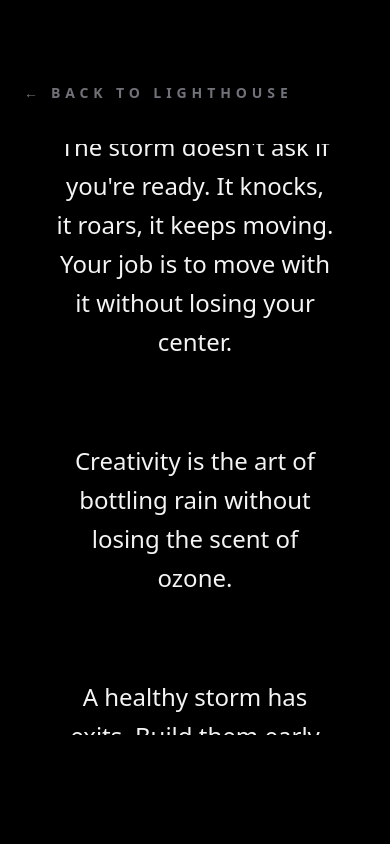
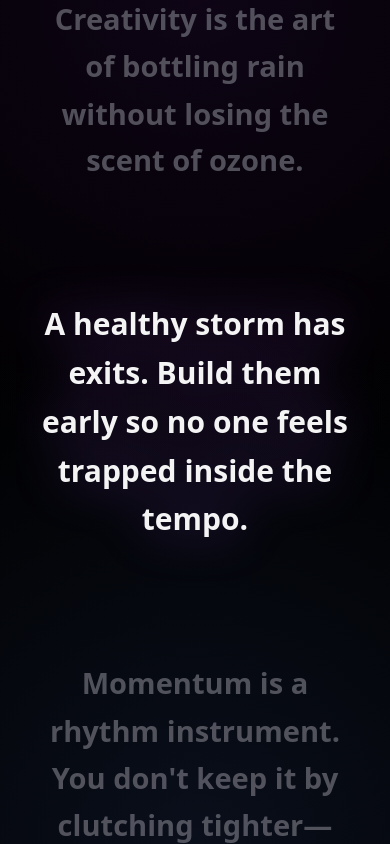
Before and after one commit to A1yCE005/Blog_Alpha, a Next.js app: page /storm in a window 390 px wide. Built offline with nearby package versions, Linux system fonts and the light colour scheme.

Commit message:
Immerse Storm quotes with dynamic spotlight

```diff
--- a/app/storm/StormPageContent.tsx
+++ b/app/storm/StormPageContent.tsx
@@ -1,6 +1,5 @@
 "use client";
 
-import Link from "next/link";
 import {
   useCallback,
   useEffect,
@@ -34,7 +33,7 @@ type StormPageContentProps = {
 };
 
 export function StormPageContent({ quotes }: StormPageContentProps) {
-  const { isTransitioning, handleLinkClick } = usePageTransition("storm");
+  const { isTransitioning } = usePageTransition("storm");
   const isInteractive = !isTransitioning;
 
   const containerRef = useRef<HTMLDivElement>(null);
@@ -43,10 +42,20 @@ export function StormPageContent({ quotes }: StormPageContentProps) {
   const shouldRestoreScrollRef = useRef(false);
   const loadTimeoutRef = useRef<number | null>(null);
   const hasSeededRef = useRef(false);
+  const scrollIdleTimeoutRef = useRef<number | null>(null);
+  const isUserScrollingRef = useRef(false);
+  const initialHighlightRef = useRef(false);
+  const activeIdRef = useRef<number | null>(null);
+  const itemElementsRef = useRef(new Map<number, HTMLDivElement>());
+  const ignoreScrollEventsRef = useRef(false);
 
   const [items, setItems] = useState<StormItem[]>([]);
   const [ready, setReady] = useState(false);
   const [loading, setLoading] = useState(false);
+  const [activeId, setActiveId] = useState<number | null>(null);
+  const [isUserScrolling, setIsUserScrolling] = useState(false);
+
+  const depthEnabled = activeId !== null && !isUserScrolling;
 
   const pool = useMemo<StormPoolQuote[]>(() => {
     return quotes.map((quote, index) => ({
@@ -67,10 +76,18 @@ export function StormPageContent({ quotes }: StormPageContentProps) {
       setItems([]);
       setReady(true);
       hasSeededRef.current = true;
+      initialHighlightRef.current = false;
+      activeIdRef.current = null;
+      setActiveId(null);
+      setIsUserScrolling(false);
     } else {
       setItems([]);
       setReady(false);
       hasSeededRef.current = false;
+      initialHighlightRef.current = false;
+      activeIdRef.current = null;
+      setActiveId(null);
+      setIsUserScrolling(false);
     }
   }, [poolSignature, pool.length]);
 
@@ -79,6 +96,10 @@ export function StormPageContent({ quotes }: StormPageContentProps) {
       if (loadTimeoutRef.current !== null) {
         window.clearTimeout(loadTimeoutRef.current);
         loadTimeoutRef.current = null;
+      }
+      if (scrollIdleTimeoutRef.current !== null) {
+        window.clearTimeout(scrollIdleTimeoutRef.current);
+        scrollIdleTimeoutRef.current = null;
       }
     };
   }, []);
@@ -128,7 +149,14 @@ export function StormPageContent({ quotes }: StormPageContentProps) {
     requestAnimationFrame(() => {
       const container = containerRef.current;
       if (container) {
-        container.scrollTop = (container.scrollHeight - container.clientHeight) / 2;
+        const target = (container.scrollHeight - container.clientHeight) / 2;
+        if (!Number.isNaN(target)) {
+          ignoreScrollEventsRef.current = true;
+          container.scrollTop = target;
+          requestAnimationFrame(() => {
+            ignoreScrollEventsRef.current = false;
+          });
+        }
       }
       setReady(true);
     });
@@ -146,7 +174,13 @@ export function StormPageContent({ quotes }: StormPageContentProps) {
     }
 
     const delta = container.scrollHeight - previousHeightRef.current;
-    container.scrollTop += delta;
+    if (delta !== 0) {
+      ignoreScrollEventsRef.current = true;
+      container.scrollTop += delta;
+      requestAnimationFrame(() => {
+        ignoreScrollEventsRef.current = false;
+      });
+    }
     shouldRestoreScrollRef.current = false;
   }, [items]);
 
@@ -186,11 +220,74 @@ export function StormPageContent({ quotes }: StormPageContentProps) {
     [attach, createEntries, loading, pool.length, ready]
   );
 
+  const registerItemElement = useCallback((id: number, node: HTMLDivElement | null) => {
+    if (node) {
+      itemElementsRef.current.set(id, node);
+    } else {
+      itemElementsRef.current.delete(id);
+    }
+  }, []);
+
+  const setActive = useCallback((id: number | null) => {
+    activeIdRef.current = id;
+    setActiveId(id);
+  }, []);
+
+  const focusNearest = useCallback(() => {
+    const container = containerRef.current;
+    if (!container) {
+      return;
+    }
+
+    let closestId: number | null = null;
+    let closestDistance = Number.POSITIVE_INFINITY;
+    const containerRect = container.getBoundingClientRect();
+    const containerCenter = containerRect.top + container.clientHeight / 2;
+
+    for (const [id, node] of itemElementsRef.current.entries()) {
+      const rect = node.getBoundingClientRect();
+      const nodeCenter = rect.top + rect.height / 2;
+      const distance = Math.abs(nodeCenter - containerCenter);
+      if (distance < closestDistance) {
+        closestId = id;
+        closestDistance = distance;
+      }
+    }
+
+    if (closestId !== null) {
+      setActive(closestId);
+    } else {
+      setActive(null);
+    }
+  }, [setActive]);
+
   const handleScroll = useCallback(
     (event: UIEvent<HTMLDivElement>) => {
       if (!ready || loading || pool.length === 0) {
         return;
       }
+
+      if (ignoreScrollEventsRef.current) {
+        return;
+      }
+
+      if (!isUserScrollingRef.current) {
+        isUserScrollingRef.current = true;
+        setIsUserScrolling(true);
+        if (activeIdRef.current !== null) {
+          setActive(null);
+        }
+      }
+
+      if (scrollIdleTimeoutRef.current !== null) {
+        window.clearTimeout(scrollIdleTimeoutRef.current);
+      }
+
+      scrollIdleTimeoutRef.current = window.setTimeout(() => {
+        isUserScrollingRef.current = false;
+        setIsUserScrolling(false);
+        focusNearest();
+      }, 220);
 
       const target = event.currentTarget;
       const { scrollTop, scrollHeight, clientHeight } = target;
@@ -203,7 +300,7 @@ export function StormPageContent({ quotes }: StormPageContentProps) {
         load("down");
       }
     },
-    [load, loading, pool.length, ready]
+    [focusNearest, load, loading, pool.length, ready, setActive]
   );
 
   const rerollItem = useCallback(
@@ -218,6 +315,57 @@ export function StormPageContent({ quotes }: StormPageContentProps) {
     [pool.length, sample]
   );
 
+  useEffect(() => {
+    if (!ready || items.length === 0) {
+      return;
+    }
+
+    if (initialHighlightRef.current) {
+      return;
+    }
+
+    const targetIndex = Math.floor(Math.random() * items.length);
+    const targetItem = items[targetIndex];
+    if (!targetItem) {
+      return;
+    }
+
+    initialHighlightRef.current = true;
+
+    let attempts = 0;
+    const focusInitial = () => {
+      const container = containerRef.current;
+      const node = itemElementsRef.current.get(targetItem.id);
+      if (!container || !node) {
+        if (attempts < 5) {
+          attempts += 1;
+          requestAnimationFrame(focusInitial);
+        }
+        return;
+      }
+
+      const containerRect = container.getBoundingClientRect();
+      const nodeRect = node.getBoundingClientRect();
+      const delta =
+        nodeRect.top -
+        (containerRect.top + container.clientHeight / 2 - nodeRect.height / 2);
+
+      if (Math.abs(delta) > 0.5) {
+        ignoreScrollEventsRef.current = true;
+        container.scrollTop += delta;
+        requestAnimationFrame(() => {
+          ignoreScrollEventsRef.current = false;
+        });
+      }
+
+      requestAnimationFrame(() => {
+        setActive(targetItem.id);
+      });
+    };
+
+    requestAnimationFrame(focusInitial);
+  }, [items, ready, setActive]);
+
   return (
     <>
       <div
@@ -227,43 +375,45 @@ export function StormPageContent({ quotes }: StormPageContentProps) {
         }`}
       />
       <div
-        className={`relative min-h-screen bg-black page-fade-in transition-opacity duration-300 ease-out ${
+        className={`relative flex min-h-screen flex-col bg-black page-fade-in transition-opacity duration-300 ease-out ${
           isTransitioning ? "pointer-events-none opacity-0" : "opacity-100"
         }`}
       >
-        <div className="mx-auto w-full max-w-5xl px-6 py-20 sm:px-10">
-          <div className="mb-10">
-            <Link
-              href="/?view=blog"
-              onClick={(event) => handleLinkClick(event, "/?view=blog")}
-              className="inline-flex items-center gap-2 text-sm font-semibold uppercase tracking-[0.35em] text-zinc-500 transition-colors duration-200 hover:text-violet-200"
-              tabIndex={isInteractive ? undefined : -1}
-            >
-              <span aria-hidden>←</span> Back to Lighthouse
-            </Link>
-          </div>
-
+        <div className="pointer-events-none absolute inset-0 bg-[radial-gradient(circle_at_top,_rgba(88,28,135,0.16),transparent_55%),radial-gradient(circle_at_bottom,_rgba(15,23,42,0.65),transparent_60%)]" />
+        <div className="relative mx-auto flex h-screen w-full max-w-5xl flex-col px-4 sm:px-8">
           {pool.length === 0 ? (
-            <div className="rounded-3xl border border-dashed border-white/10 bg-zinc-950/40 p-16 text-center text-sm text-zinc-400">
-              No storm quotes available yet. Add entries to
-              <code className="mx-2 rounded bg-zinc-900 px-2 py-1 text-[0.75rem] text-zinc-200">
-                content/posts/storm/storm.md
-              </code>
-              to start the squall.
+            <div className="flex flex-1 flex-col items-center justify-center text-center text-sm text-zinc-400">
+              <p className="max-w-md leading-relaxed">
+                No storm whispers yet. Seed
+                <code className="mx-2 rounded bg-zinc-900 px-2 py-1 text-[0.75rem] text-zinc-200">
+                  content/posts/storm/storm.md
+                </code>
+                to conjure the flow.
+              </p>
             </div>
           ) : (
             <div
               ref={containerRef}
               onScroll={handleScroll}
-              className="storm-scroll-container flex h-[70vh] flex-col overflow-y-auto px-2 sm:h-[75vh] sm:px-4"
+              className="storm-scroll-container relative flex-1 overflow-y-auto py-24"
+              tabIndex={isInteractive ? 0 : -1}
             >
-              <div className="flex flex-col items-center gap-12 py-10 sm:gap-16">
+              <div className="pointer-events-none absolute inset-x-0 top-0 h-40 bg-gradient-to-b from-black via-black/60 to-transparent" />
+              <div className="pointer-events-none absolute inset-x-0 bottom-0 h-40 bg-gradient-to-t from-black via-black/60 to-transparent" />
+              <div className="relative flex flex-col items-center gap-16">
                 {items.map((item) => (
-                  <StormQuoteCard key={item.id} item={item} onReenter={() => rerollItem(item.id)} />
+                  <StormQuoteCard
+                    key={item.id}
+                    item={item}
+                    onReenter={() => rerollItem(item.id)}
+                    registerElement={registerItemElement}
+                    isActive={item.id === activeId && !isUserScrolling}
+                    isDepthDimmed={depthEnabled && item.id !== activeId}
+                  />
                 ))}
               </div>
               {loading && (
-                <div className="pb-10 text-center text-xs font-semibold uppercase tracking-[0.45em] text-zinc-500">
+                <div className="pb-12 text-center text-xs font-semibold uppercase tracking-[0.45em] text-zinc-600">
                   Cycling…
                 </div>
               )}
@@ -278,17 +428,36 @@ export function StormPageContent({ quotes }: StormPageContentProps) {
 type StormQuoteCardProps = {
   item: StormItem;
   onReenter: () => void;
+  registerElement: (id: number, node: HTMLDivElement | null) => void;
+  isActive: boolean;
+  isDepthDimmed: boolean;
 };
 
-function StormQuoteCard({ item, onReenter }: StormQuoteCardProps) {
+function StormQuoteCard({
+  item,
+  onReenter,
+  registerElement,
+  isActive,
+  isDepthDimmed,
+}: StormQuoteCardProps) {
   const { text } = item;
-  const cardRef = useRef<HTMLDivElement>(null);
+  const [node, setNode] = useState<HTMLDivElement | null>(null);
   const seenRef = useRef(false);
   const visibleRef = useRef(false);
+  const handleRef = useCallback((element: HTMLDivElement | null) => {
+    setNode(element);
+  }, []);
 
   useEffect(() => {
-    const node = cardRef.current;
-    if (!node) {
+    registerElement(item.id, node);
+    return () => {
+      registerElement(item.id, null);
+    };
+  }, [item.id, node, registerElement]);
+
+  useEffect(() => {
+    const currentNode = node;
+    if (!currentNode) {
       return;
     }
 
@@ -306,18 +475,28 @@ function StormQuoteCard({ item, onReenter }: StormQuoteCardProps) {
       { threshold: 0.2 }
     );
 
-    observer.observe(node);
+    observer.observe(currentNode);
 
     return () => {
       observer.disconnect();
     };
-  }, [onReenter]);
+  }, [node, onReenter]);
+
+  const textStyles = useMemo(() => {
+    const base =
+      "max-w-3xl text-center text-3xl font-semibold leading-relaxed text-zinc-100 whitespace-pre-line sm:text-4xl transition-all duration-500";
+    if (isActive) {
+      return `${base} text-violet-200 drop-shadow-[0_0_25px_rgba(168,85,247,0.45)]`;
+    }
+    if (isDepthDimmed) {
+      return `${base} text-zinc-500/70 blur-[0.5px] scale-[0.97]`;
+    }
+    return base;
+  }, [isActive, isDepthDimmed]);
 
   return (
-    <article ref={cardRef} className="flex justify-center px-6 py-4">
-      <p className="max-w-3xl text-center text-2xl font-light leading-relaxed text-zinc-100 whitespace-pre-line sm:text-[1.75rem]">
-        {text}
-      </p>
+    <article ref={handleRef} className="flex justify-center px-6 py-6">
+      <p className={textStyles}>{text}</p>
     </article>
   );
 }
```
